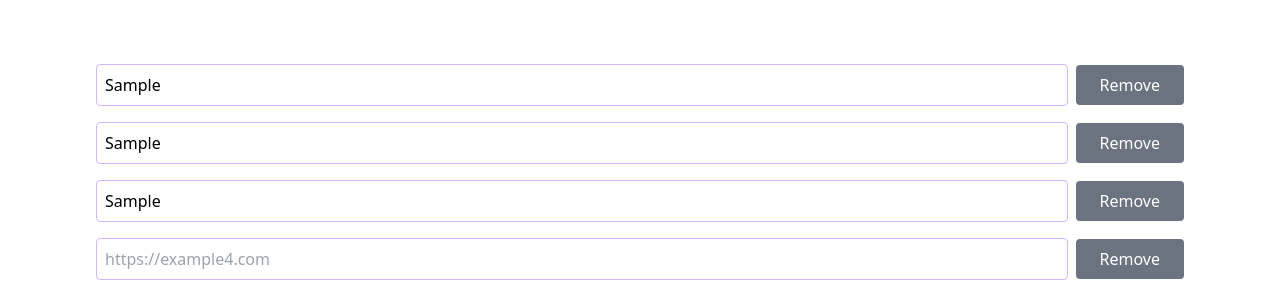
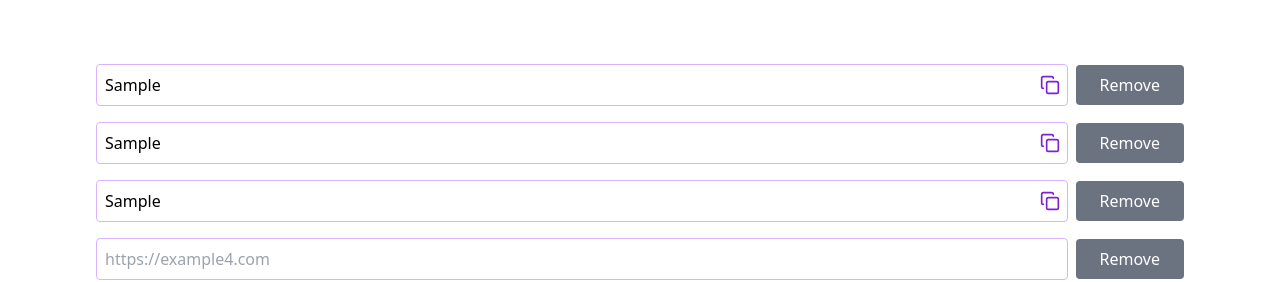
Before and after one commit to tommyash122/metadata-fetcher, a React (Create React App) app in the folder client/: page / in a window 1280 px wide. Both pictures are taken after typing "Sample", "Sample", "Sample" into the empty fields and a click on the button "Add URL". Shown: the top 282 px of the page. Built offline with nearby package versions, Linux system fonts and the light colour scheme.

Commit message:
lucide copy and padding

```diff
--- a/client/package.json
+++ b/client/package.json
@@ -9,6 +9,7 @@
     "@testing-library/user-event": "^13.5.0",
     "axios": "^1.7.4",
     "dompurify": "^3.1.6",
+    "lucide-react": "^0.429.0",
     "react": "^18.3.1",
     "react-dom": "^18.3.1",
     "react-scripts": "5.0.1",
--- a/client/src/components/form/UrlInput.js
+++ b/client/src/components/form/UrlInput.js
@@ -1,16 +1,32 @@
 import React from 'react';
+import { Copy } from 'lucide-react';
 
 function UrlInput({ index, value, onChange, onRemoveUrl, showRemoveButton }) {
+  const handleCopy = () => {
+    navigator.clipboard.writeText(value);
+    alert('Copied to clipboard');
+  };
+
   return (
     <div className="flex items-center space-x-2 mb-4">
+      <div className="relative flex-grow">
         <input
           type="text"
           value={value}
           onChange={(e) => onChange(index, e.target.value)}
           placeholder={`https://example${index + 1}.com`}
-        className="border border-purple-300 rounded p-2 flex-grow focus:border-purple-700 focus:ring-1 focus:ring-purple-600 focus:outline-none"
+          className="border border-purple-300 rounded p-2 w-full focus:border-purple-700 focus:ring-1 focus:ring-purple-600 focus:outline-none pr-10"
           required
         />
+        {value && (
+          <button
+            type="button"
+            onClick={handleCopy}
+            className="absolute right-2 top-1/2 transform -translate-y-1/2 text-purple-700">
+            <Copy size={20} />
+          </button>
+        )}
+      </div>
       {showRemoveButton && (
         <button
           type="button"
```
Also changed, not shown: 1 other file (tests, documents, lock files or other folders). Lines whose indentation alone changed are shown as unchanged.
